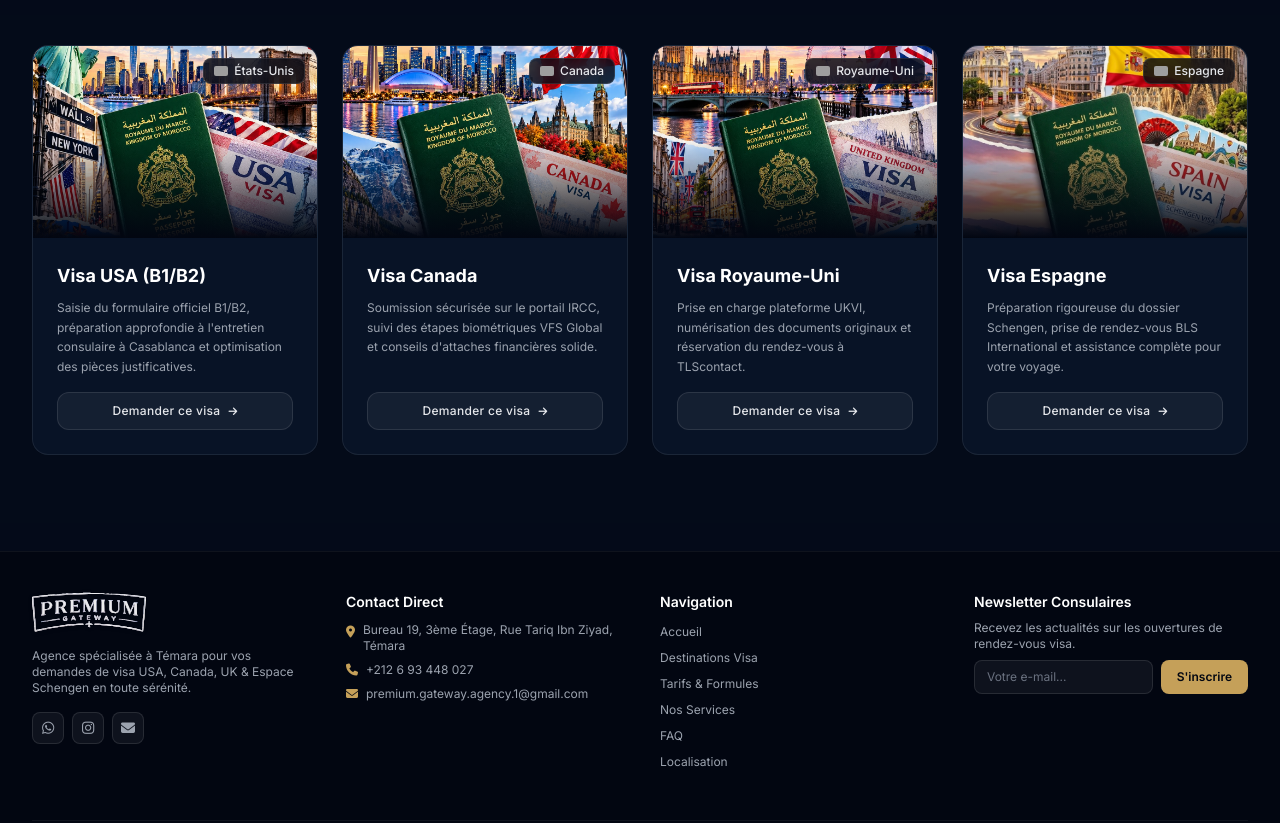
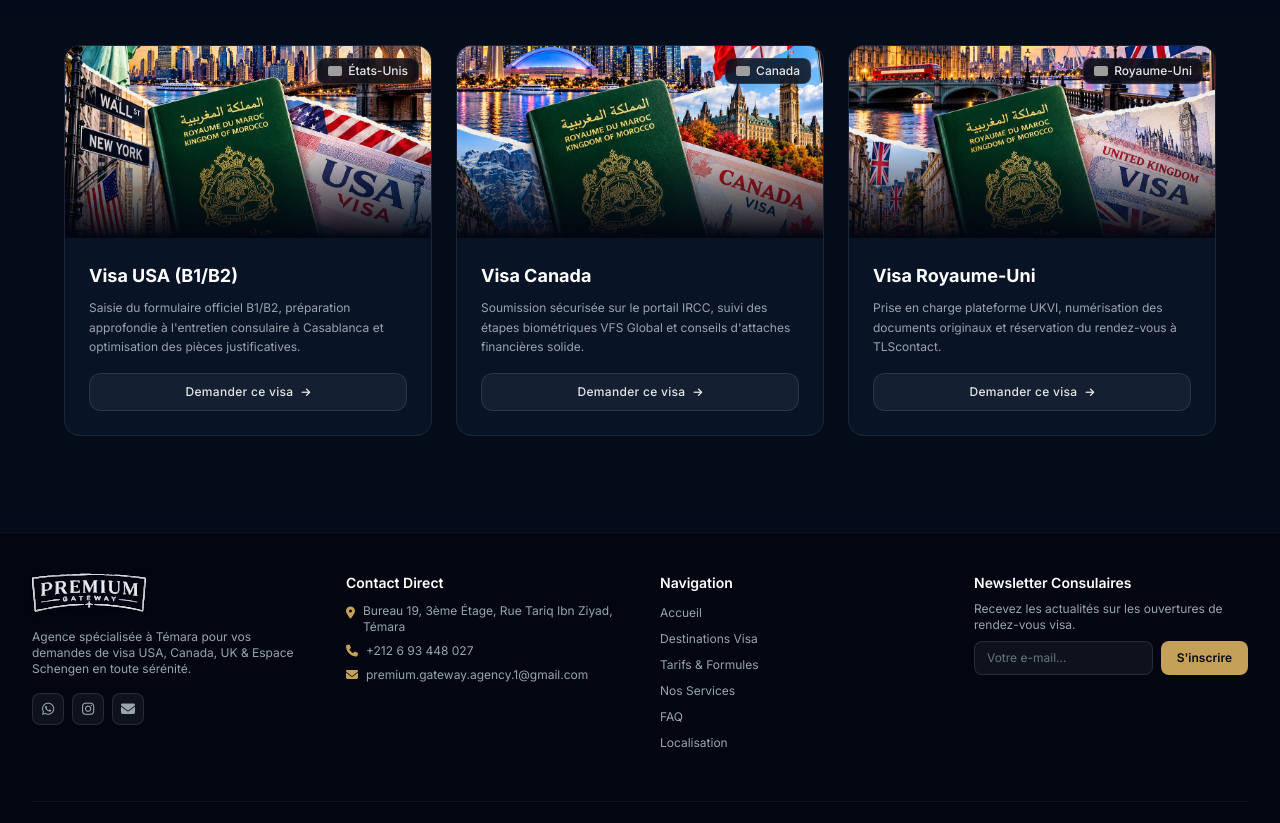
Before and after one commit to achraf445/premiumgateway, a website: page index.html in a window 1280 px wide. Shown: the part 1002-1825 px from the top of the page. Drawn offline with nearby package versions, Linux system fonts and the light colour scheme; grey boxes are pictures that could not be loaded.

Commit message:
feat: removed spain card

```diff
--- a/index.html
+++ b/index.html
@@ -136,7 +136,7 @@
                     <p class="text-gray-400 text-sm sm:text-base">Un accompagnement d'excellence étape par étape pour obtenir votre visa sereinement depuis Témara et Rabat.</p>
                 </div>
 
-                <div class="grid grid-cols-1 sm:grid-cols-2 lg:grid-cols-4 gap-6">
+                <div class="grid grid-cols-1 md:grid-cols-3 gap-6 max-w-6xl mx-auto">
                     <!-- USA Card -->
                     <article class="glass-card rounded-2xl overflow-hidden group gold-border-glow transition-all duration-300 flex flex-col justify-between">
                         <div class="relative h-48 overflow-hidden">
@@ -197,28 +197,6 @@
                                 <p class="text-gray-400 text-xs leading-relaxed">Prise en charge plateforme UKVI, numérisation des documents originaux et réservation du rendez-vous à TLScontact.</p>
                             </div>
                             <button onclick="openBookingModal('UK', '1500')" class="w-full py-2.5 bg-white/5 hover:bg-gold hover:text-navy-950 text-gray-200 font-medium rounded-xl transition-all text-xs tracking-wide flex items-center justify-center space-x-2 border border-white/10">
-                                <span>Demander ce visa</span>
-                                <i class="fa-solid fa-arrow-right text-[10px]" aria-hidden="true"></i>
-                            </button>
-                        </div>
-                    </article>
-
-                    <!-- Spain Card -->
-                    <article class="glass-card rounded-2xl overflow-hidden group gold-border-glow transition-all duration-300 flex flex-col justify-between">
-                        <div class="relative h-48 overflow-hidden">
-                            <div class="absolute inset-0 bg-gradient-to-t from-navy-950 via-transparent to-transparent z-10"></div>
-                            <img src="assets/spain.jpeg" alt="Visa Espagne Schengen" class="w-full h-full object-cover group-hover:scale-105 transition-transform duration-500" loading="lazy">
-                            <div class="absolute top-3 right-3 z-20 bg-navy-950/80 backdrop-blur px-2.5 py-1 rounded-lg border border-white/10 text-xs font-medium text-gray-200 flex items-center space-x-1.5">
-                                <img src="https://flagcdn.com/w20/es.png" alt="Drapeau Espagne" class="w-3.5 h-2.5 rounded-sm">
-                                <span>Espagne</span>
-                            </div>
-                        </div>
-                        <div class="p-6 space-y-4 flex-1 flex flex-col justify-between">
-                            <div>
-                                <h3 class="text-lg font-bold text-white mb-2">Visa Espagne</h3>
-                                <p class="text-gray-400 text-xs leading-relaxed">Préparation rigoureuse du dossier Schengen, prise de rendez-vous BLS International et assistance complète pour votre voyage.</p>
-                            </div>
-                            <button onclick="openBookingModal('Espagne', '1500')" class="w-full py-2.5 bg-white/5 hover:bg-gold hover:text-navy-950 text-gray-200 font-medium rounded-xl transition-all text-xs tracking-wide flex items-center justify-center space-x-2 border border-white/10">
                                 <span>Demander ce visa</span>
                                 <i class="fa-solid fa-arrow-right text-[10px]" aria-hidden="true"></i>
                             </button>
```
Also changed, not shown: destinations.html (+1 -23 lines).
